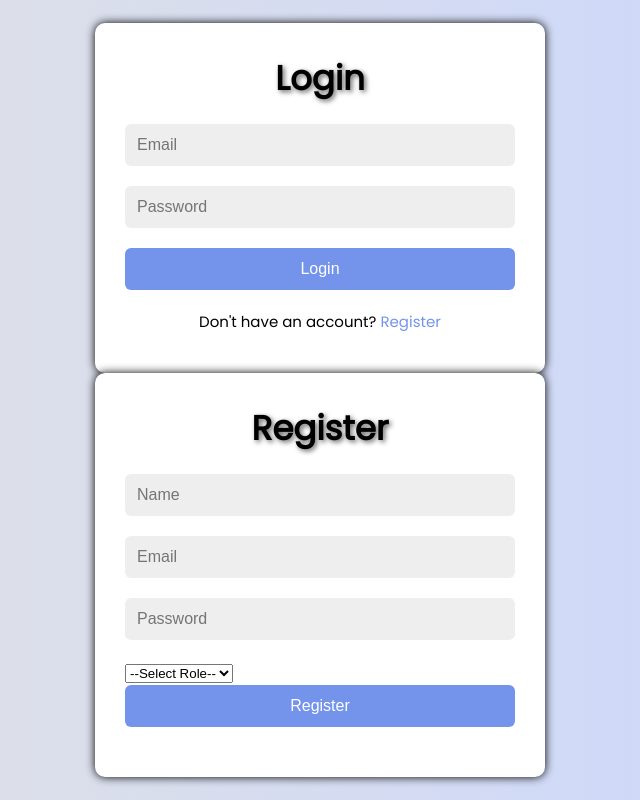
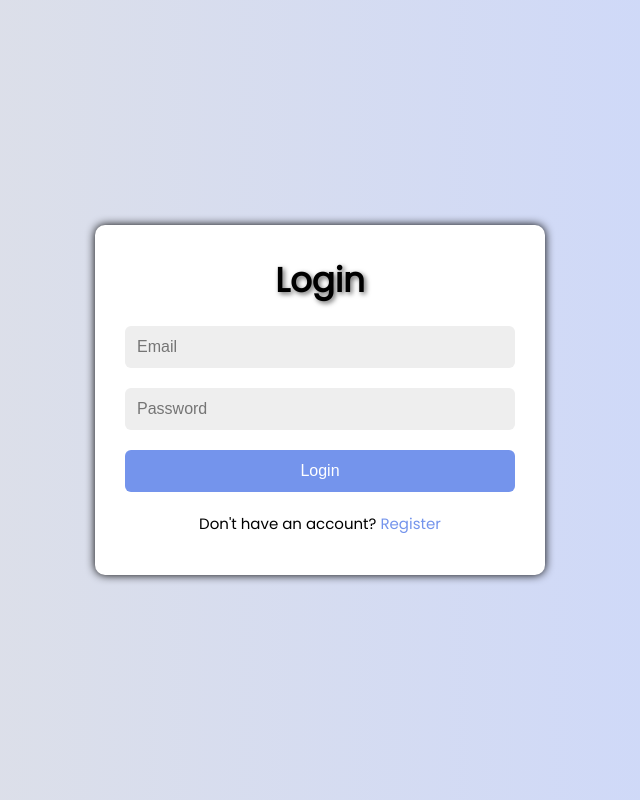
Before and after one commit to BSSE23015/Web-dev_, a PHP site: page / in a window 1280 px wide. Shown: the whole page, without its empty margins (320-960 px from the left). Run offline with PHP 8.4, Linux system fonts and the light colour scheme.

Commit message:
add login and register form

```diff
--- a/Login Register Pannel With html css php and mysql/index.html
+++ b/Login Register Pannel With html css php and mysql/index.html
@@ -14,13 +14,16 @@
   </head>
   <body>
     <div class="container">
-      <div class="form-box" id="login-form">
+      <div class="form-box active" id="login-form">
         <form action="">
           <h2>Login</h2>
           <input type="email" placeholder="Email" required />
           <input type="password" placeholder="Password" required />
-          <button>Login</button>
-          <p>Don't have an account? <a href="#">Register</a></p>
+          <button type="submit" name="login">Login</button>
+          <p>
+            Don't have an account?
+            <a href="#" onclick="showForm('register-form')">Register</a>
+          </p>
         </form>
       </div>
       <div class="form-box" id="register-form">
@@ -34,9 +37,14 @@
             <option value="">User</option>
             <option value="">Admin</option>
           </select>
-          <button>Register</button>
+          <button type="submit" name="register">Register</button>
+          <p>
+            Don't have an account?
+            <a href="#" onclick="showForm('login-form')">Register</a>
+          </p>
         </form>
       </div>
     </div>
+    <script src="./script.js"></script>
   </body>
 </html>
--- /dev/null
+++ b/Login Register Pannel With html css php and mysql/script.js
@@ -0,0 +1,6 @@
+function showForm(formID) {
+  document
+    .querySelectorAll(".form-box")
+    .forEach((form) => form.classList.remove("active"));
+  document.getElementById(formID).classList.add("active");
+}
--- a/Login Register Pannel With html css php and mysql/style.css
+++ b/Login Register Pannel With html css php and mysql/style.css
@@ -22,6 +22,7 @@ body {
   width: 100%;
   max-width: 450px;
   box-shadow: 0 0 10px rgba(0, 0, 0.1);
+  display: none;
 }
 h2 {
   font-size: 34px;
@@ -29,7 +30,8 @@ h2 {
   margin-bottom: 20px;
   text-shadow: 2px 2px 5px rgba(0, 0, 0, 0.6);
 }
-input {
+input,
+select {
   width: 100%;
   padding: 12px;
   background: #eee;
@@ -65,6 +67,10 @@ p a {
   text-decoration: none;
   color: #7494ec;
 }
-p a:hover{
-    text-decoration: underline;
+p a:hover {
+  text-decoration: underline;
 }
+
+.form-box.active {
+  display: block;
+}
```
